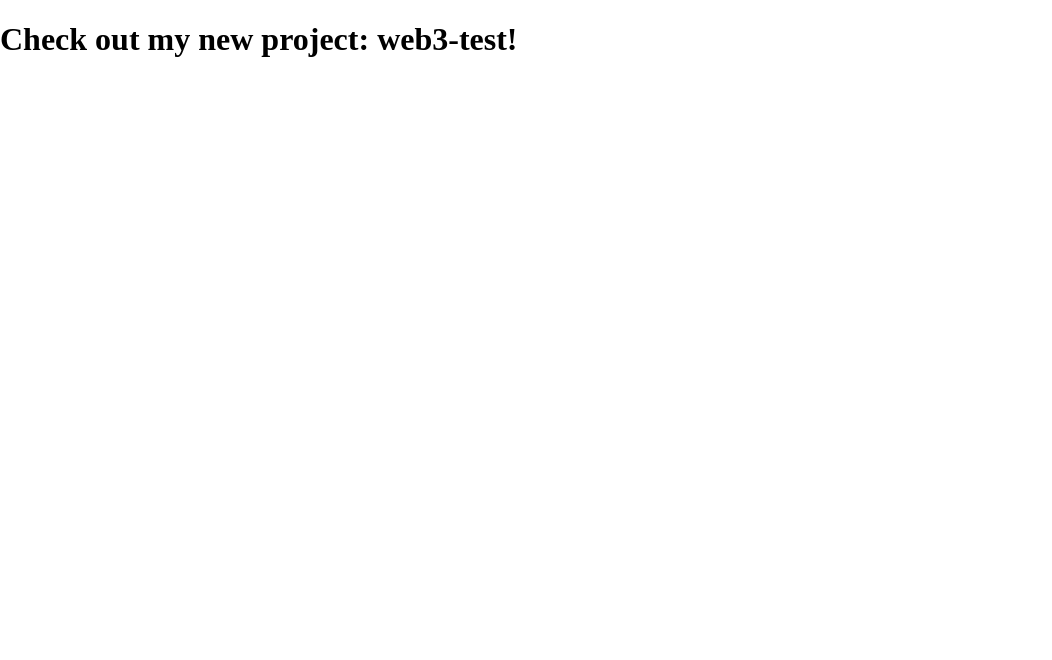
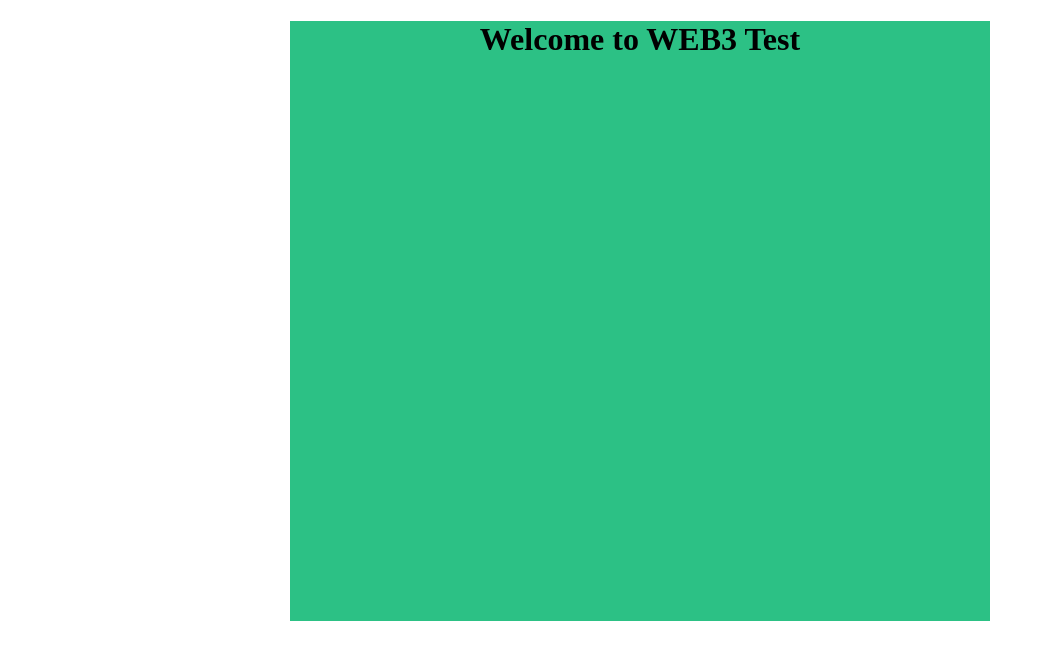
Before and after one commit to 3bo0d7/demo-repo2, a website: page source/index.html in a window 1280 px wide. Shown: the whole page, without its empty margins (0-1052 px from the left). Drawn offline with nearby package versions, Linux system fonts and the light colour scheme.

Commit message:
first test with CSS
des

```diff
--- a/source/index.html
+++ b/source/index.html
@@ -16,7 +16,10 @@
 
   </head>
   <body>
-    <h1>Check out my new project: web3-test!<h1>
+    <div class="container">
+      <h1>Welcome to WEB3 Test </h1>
+
+    </div>
 
     <!-- Scripts -->
     <script type="text/javascript" src="/scripts/index.js"></script>
--- a/source/styles/master.css
+++ b/source/styles/master.css
@@ -1,3 +1,21 @@
 body {
   font-size: 1em;
+  margin: 0px ;
+  padding: 0px;
 }
+
+.container {
+
+  background-color: #2cc185;
+  font-size: medium;
+  width: 700px;
+  margin: 0px auto ;
+  min-height: 600px;
+
+
+}
+
+.container h1 {
+  text-align: center;
+
+}
```
Also changed, not shown: index.html (deleted, +0 -8 lines).
